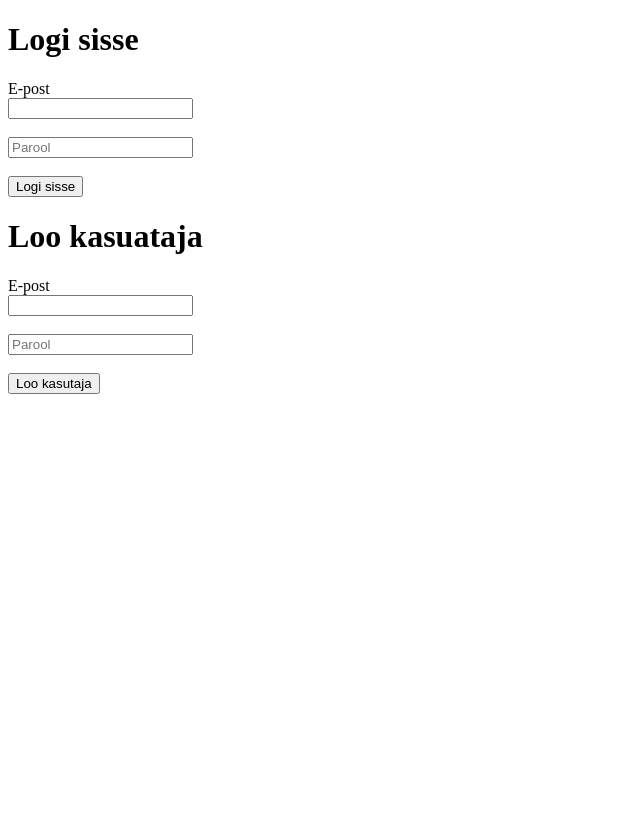
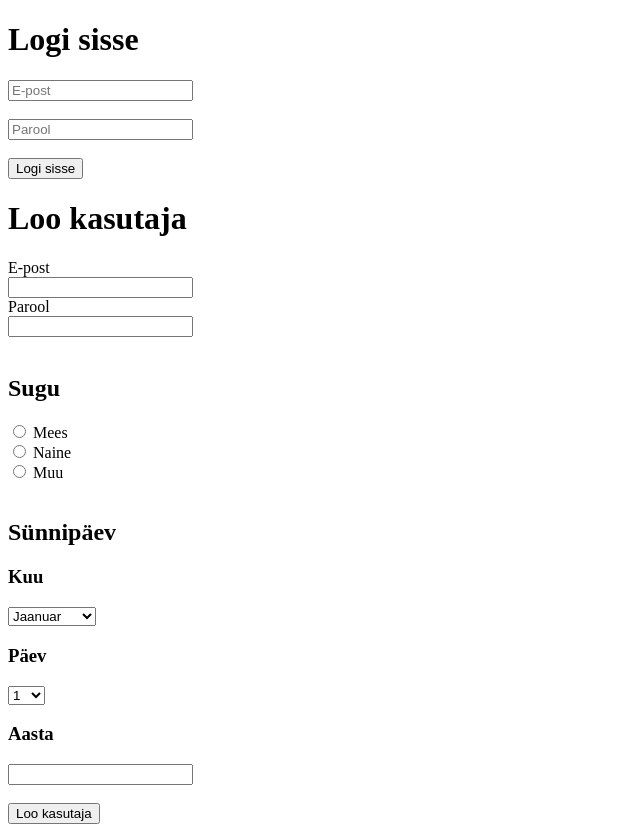
Before and after one commit to veebiprogrammeerimine-2016s/1.kodutoo-II-ruhm, a PHP site: page /login.php in a window 1280 px wide. Shown: the whole page, without its empty margins (0-640 px from the left). Before the commit the page ends 394 px from the top, so only its background shows below. Run offline with PHP 8.4, Linux system fonts and the light colour scheme.

Commit message:
Update login.php

```diff
--- a/login.php
+++ b/login.php
@@ -29,7 +29,7 @@
 
 			if( empty($_POST["signupPassword"])){
 
-				$signupPasswordError = "Parool on kohustuslik";
+				$signupPasswordError = "See väli on kohustuslik";
 
 			}else{
 
@@ -48,6 +48,19 @@
 
 ?>
 
+<?php
+
+	$signupAastaError = "";
+
+	if(isset($_POST["signupAasta"])){
+
+		if(empty($_POST["signupAasta"])){
+
+			$signupAastaError = "See väli on kohustuslik";
+
+		}
+	}
+?>
 
 
 
@@ -60,10 +73,8 @@
 
 	<h1>Logi sisse</h1>
 	<form method="POST">
-		<label>E-post</label>
-		<br>
 
-		<input name="LoginEmail" type="text">
+		<input name="LoginEmail" type="text" placeholder="E-post">
 		<br><br>
 
 		<input type="password" name="LoginPassword" placeholder="Parool">
@@ -75,22 +86,85 @@
 
 	</form>
 
-	<h1>Loo kasuataja</h1>
+	<h1>Loo kasutaja</h1>
 	<form method="POST">
 		<label>E-post</label>
 		<br>
 
 		<input name="signupEmail" type="text"> <?php echo $signupEmailError; ?>
+		<br>
+
+		<label>Parool</label>
+		<br>
+		<input type="password" name="signupPassword"> <?php echo $signupPasswordError; ?>
 		<br><br>
 
-		<input type="password" name="signupPassword" placeholder="Parool"> <?php echo $signupPasswordError; ?>
+	<h2>Sugu</h2>
+	  <input type="radio" name="Sugu" value="Mees"> Mees<br>
+	  <input type="radio" name="Sugu" value="Naine"> Naine<br>
+	  <input type="radio" name="Sugu" value="Muu"> Muu
+	<br><br>
+
+	<h2>Sünnipäev</h2>
+	<h3>Kuu</h3>
+	<select>
+		<option value="Jaanuar">Jaanuar</option>
+		<option value="Veebruar">Veebruar</option>
+		<option value="Märts">Märts</option>
+		<option value="Aprill">Aprill</option>
+		<option value="Mai">Mai</option>
+		<option value="Juuni">Juuni</option>
+		<option value="Juuli">Juuli</option>
+		<option value="August">August</option>
+		<option value="September">September</option>
+		<option value="Oktoober">Oktoober</option>
+		<option value="November">November</option>
+		<option value="Detsember">Detsember</option>
+	</select>
+	<br>
+
+		<h3>Päev</h3>
+	<select>
+	<option value='1'>1</option>
+	<option value='2'>2</option>
+	<option value='3'>3</option>
+	<option value='4'>4</option>
+	<option value='5'>5</option>
+	<option value='6'>6</option>
+	<option value='7'>7</option>
+	<option value='8'>8</option>
+	<option value='9'>9</option>
+	<option value='10'>10</option>
+	<option value='11'>11</option>
+	<option value='12'>12</option>
+	<option value='13'>13</option>
+	<option value='14'>14</option>
+	<option value='15'>15</option>
+	<option value='16'>16</option>
+	<option value='17'>17</option>
+	<option value='18'>18</option>
+	<option value='19'>19</option>
+	<option value='20'>20</option>
+	<option value='21'>21</option>
+	<option value='22'>22</option>
+	<option value='23'>23</option>
+	<option value='24'>24</option>
+	<option value='25'>25</option>
+	<option value='26'>26</option>
+	<option value='27'>27</option>
+	<option value='28'>28</option>
+	<option value='29'>29</option>
+	<option value='30'>30</option>
+	<option value='31'>31</option>
+	</select>
+
+		<h3>Aasta</h3>
+		<input name="signupAasta" type="text"> <?php echo $signupAastaError; ?>
 		<br><br>
 
-		<input type="submit" value="Loo kasutaja">
+	<input type="submit" value="Loo kasutaja">
 
-
-
-	</form>
+</form>
 
 </body>
 </html>
```
